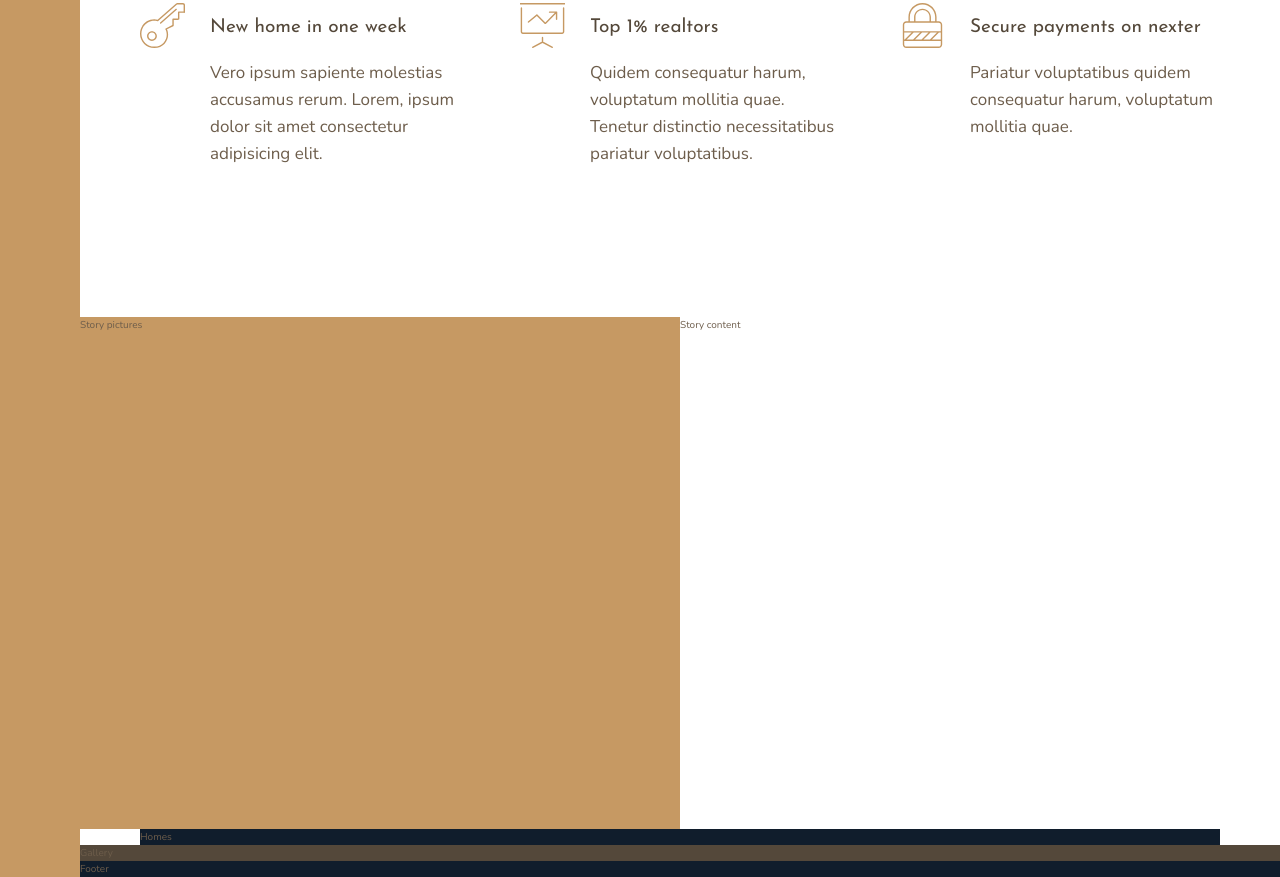
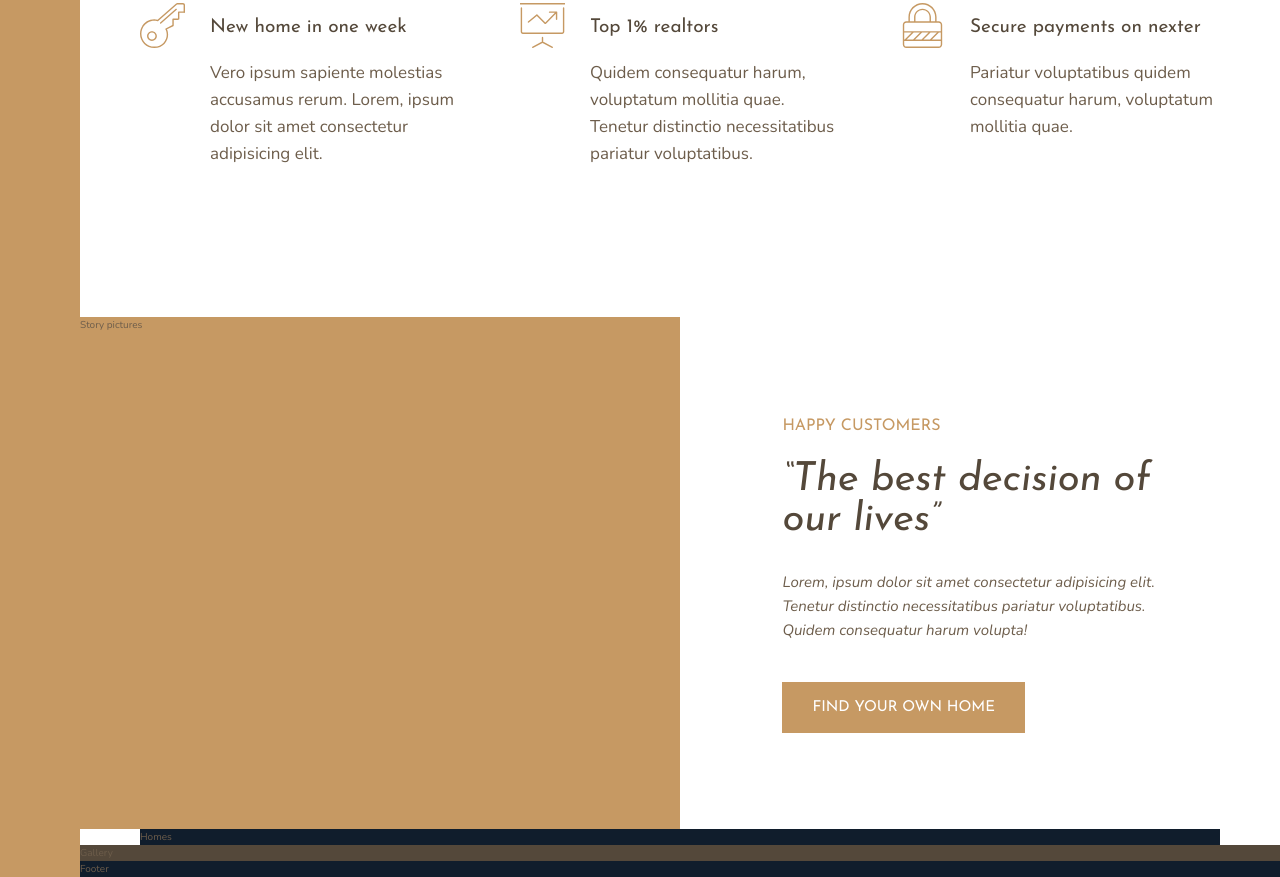
Before and after one commit to rmneves92/nexter, a website: page index.html in a window 1280 px wide. Shown: the part 991-1868 px from the top of the page. Drawn offline with nearby package versions, Linux system fonts and the light colour scheme.

Commit message:
build story content

```diff
--- a/index.html
+++ b/index.html
@@ -85,7 +85,16 @@
 
     <div class="story__pictures">Story pictures</div>
 
-    <div class="story__content">Story content</div>
+    <div class="story__content">
+      <h3 class="heading-3 mb-sm">Happy Customers</h3>
+      <h2 class="heading-2 heading-2--dark mb-md">&ldquo;The best decision of our lives&rdquo;</h2>
+      <p class="story__text">
+        Lorem, ipsum dolor sit amet consectetur adipisicing elit. Tenetur distinctio necessitatibus pariatur
+        voluptatibus. Quidem consequatur harum volupta!
+      </p>
+
+      <button class="btn">Find your own home</button>
+    </div>
 
     <section class="homes">Homes</section>
 
--- a/sass/_features.scss
+++ b/sass/_features.scss
@@ -1,6 +1,5 @@
 .features {
   grid-column: center-start / center-end;
-
   margin: 15rem 0;
 
   display: grid;
@@ -10,7 +9,6 @@
 }
 
 // reusable in other sections
-
 .feature {
   display: grid;
   grid-template-columns: min-content 1fr;
@@ -21,9 +19,7 @@
     fill: $color-primary;
     width: 4.5rem;
     height: 4.5rem;
-
     grid-row: 1 / span 2; // -1 only work with explicit grid row
-
     transform: translateY(-1rem);
   }
 
--- a/sass/_story.scss
+++ b/sass/_story.scss
@@ -7,5 +7,22 @@
   &__content {
     background-color: color-grey-light-1;
     grid-column: col-start 5 / full-end;
+
+    padding: 6rem 8vw;
+    // display: flex;
+
+    // flex-direction: column;
+    // justify-content: center;
+    // align-items: flex-start;
+
+    display: grid;
+    align-content: center;
+    justify-items: start;
+  }
+
+  &__text {
+    font-size: 1.5rem;
+    font-style: italic;
+    margin-bottom: 4rem;
   }
 }
--- a/sass/_typography.scss
+++ b/sass/_typography.scss
@@ -9,10 +9,24 @@
 
 .heading-2 {
   @extend %heading;
+  font-size: 4rem;
+  font-style: italic;
+  line-height: 1;
+
+  &--light {
+    color: $color-grey-light-1;
+  }
+
+  &--dark {
+    color: $color-grey-dark-1;
+  }
 }
 
 .heading-3 {
   @extend %heading;
+  font-size: 1.6rem;
+  color: $color-primary;
+  text-transform: uppercase;
 }
 
 .heading-4 {
@@ -27,3 +41,36 @@
     color: $color-grey-dark-1;
   }
 }
+
+.btn {
+  background-color: $color-primary;
+  color: #fff;
+  border: none;
+  border-radius: 0;
+  font-family: $font-display;
+  font-size: 1.5rem;
+  text-transform: uppercase;
+  padding: 1.8rem 3rem;
+  cursor: pointer;
+  transition: all 0.2s;
+
+  &:hover {
+    background-color: $color-primary-dark;
+  }
+}
+
+.mb-sm {
+  margin-bottom: 2rem;
+}
+
+.mb-md {
+  margin-bottom: 3rem;
+}
+
+.mb-lg {
+  margin-bottom: 4rem;
+}
+
+.mb-hg {
+  margin-bottom: 8rem;
+}
```
Also changed, not shown: css/style.css.
